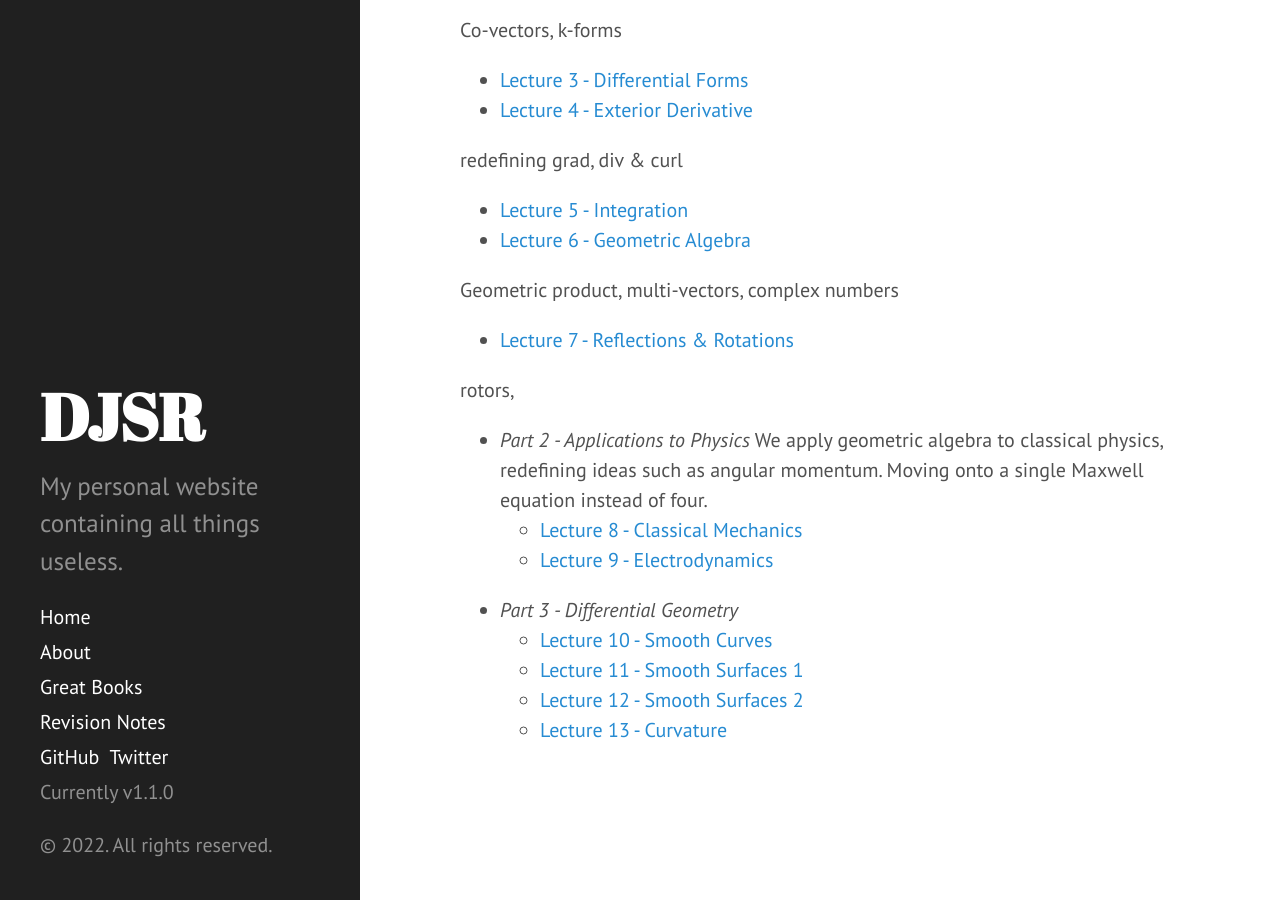
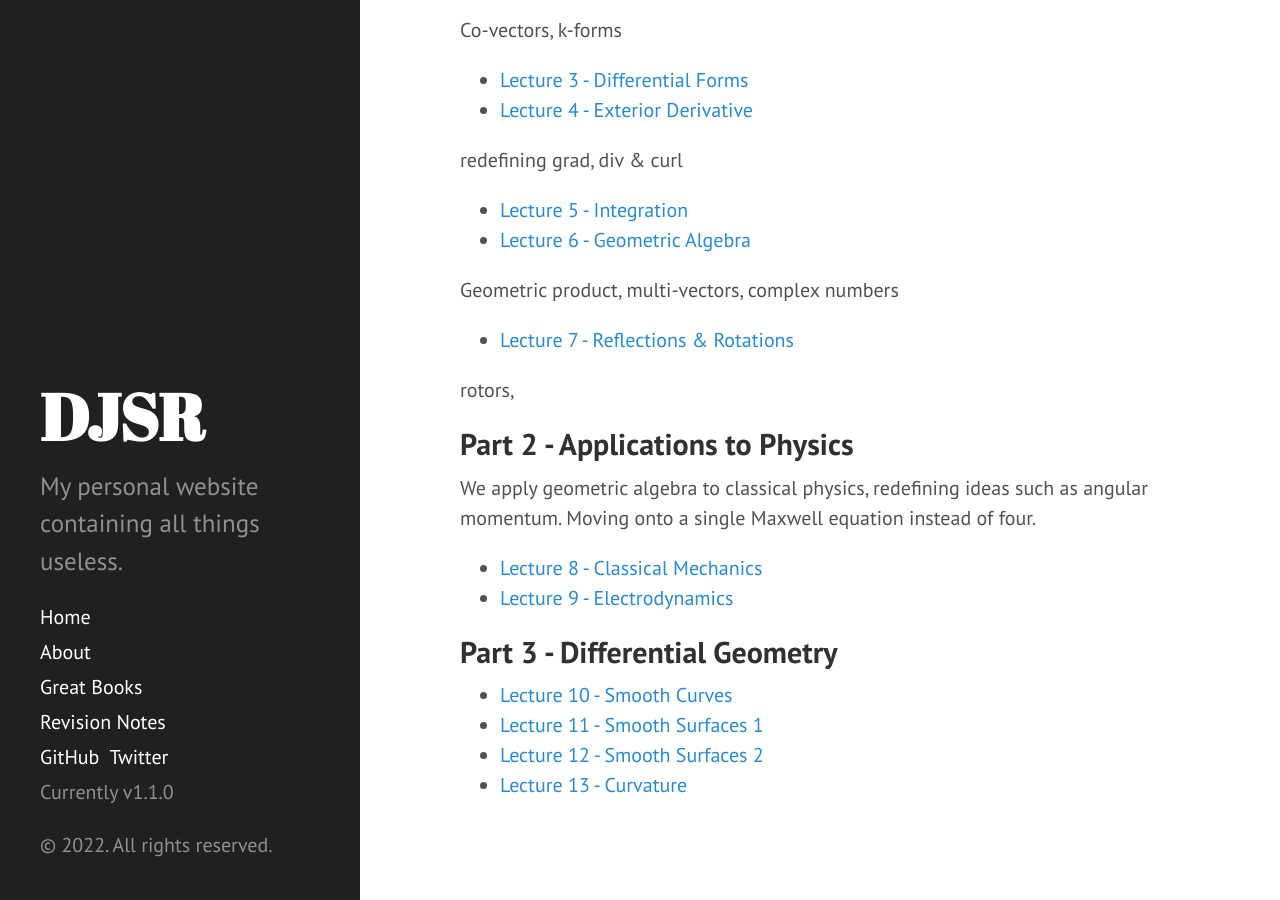
Before and after one commit to dansomrob/dansomrob.github.io, a Jekyll site: the page built from assets/Geometric_Algebra/index.md, in a window 1280 px wide and 900 px high, scrolled down 707 px. Built offline with Jekyll 4.4.1, drawn with Linux system fonts in a browser that asks for light colours.

Commit message:
Update index.md

```diff
--- a/assets/Geometric_Algebra/index.md
+++ b/assets/Geometric_Algebra/index.md
@@ -27,11 +27,11 @@ I've decided to teach myself Geometric Algebra & Differential Geometry focusing
   - [Lecture 7 - Reflections & Rotations]({{ site.url }}/assets/Geometric_Algebra/Lectures/L7.pdf)
 
   rotors,
-- *Part 2 - Applications to Physics*
+<h2>Part 2 - Applications to Physics</h2>
 We apply geometric algebra to classical physics, redefining ideas such as angular momentum. Moving onto a single Maxwell equation instead of four.
   - [Lecture 8 - Classical Mechanics]({{ site.url }}/assets/Geometric_Algebra/Lectures/L8.pdf)
   - [Lecture 9 - Electrodynamics]({{ site.url }}/assets/Geometric_Algebra/Lectures/L9.pdf)
-- *Part 3 - Differential Geometry*
+<h2>Part 3 - Differential Geometry</h2>
   - [Lecture 10 - Smooth Curves]({{ site.url }}/assets/Geometric_Algebra/Lectures/L10.pdf)
   - [Lecture 11 - Smooth Surfaces 1]({{ site.url }}/assets/Geometric_Algebra/Lectures/L11.pdf)
   - [Lecture 12 - Smooth Surfaces 2]({{ site.url }}/assets/Geometric_Algebra/Lectures/L12.pdf)
```
